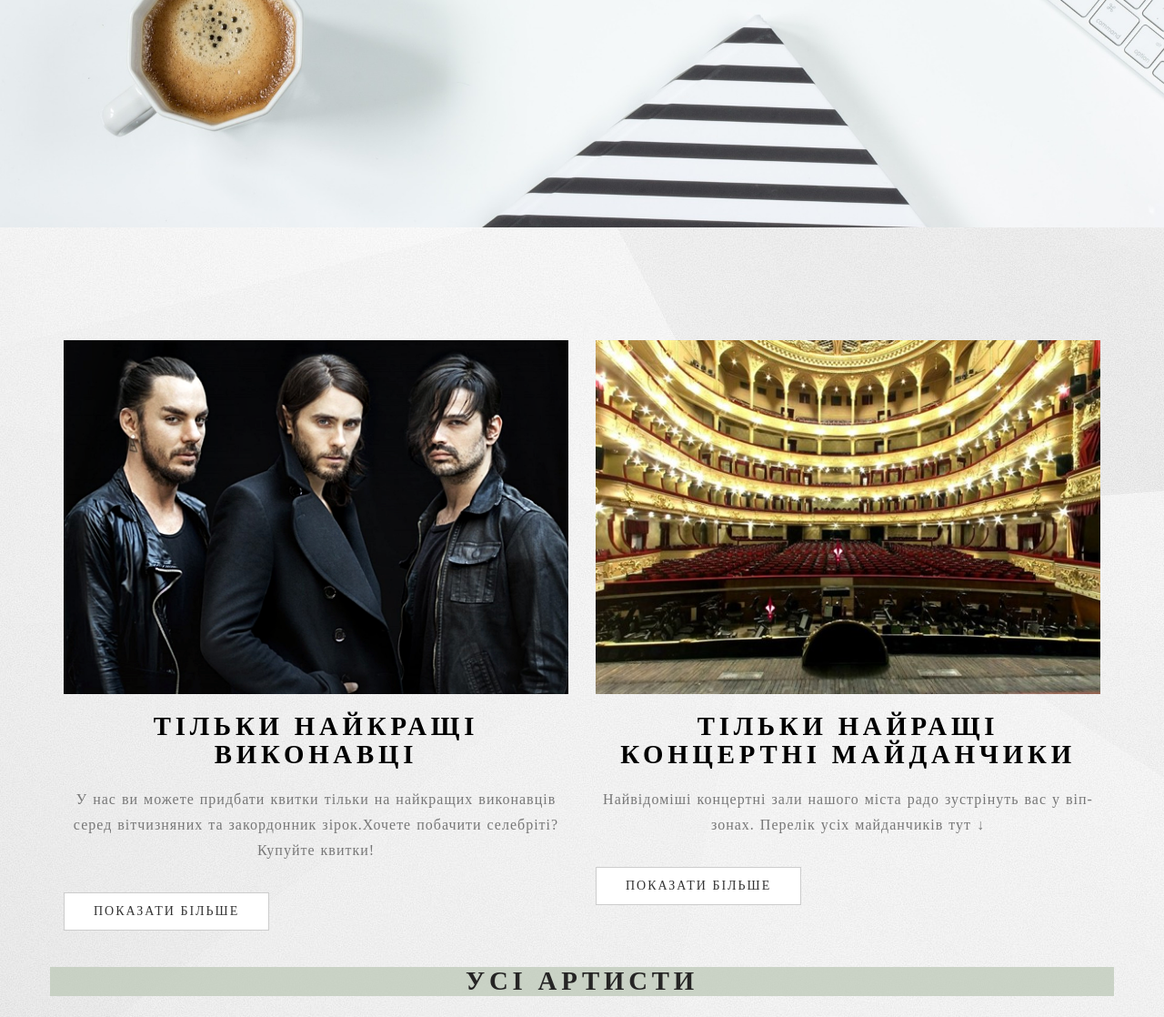
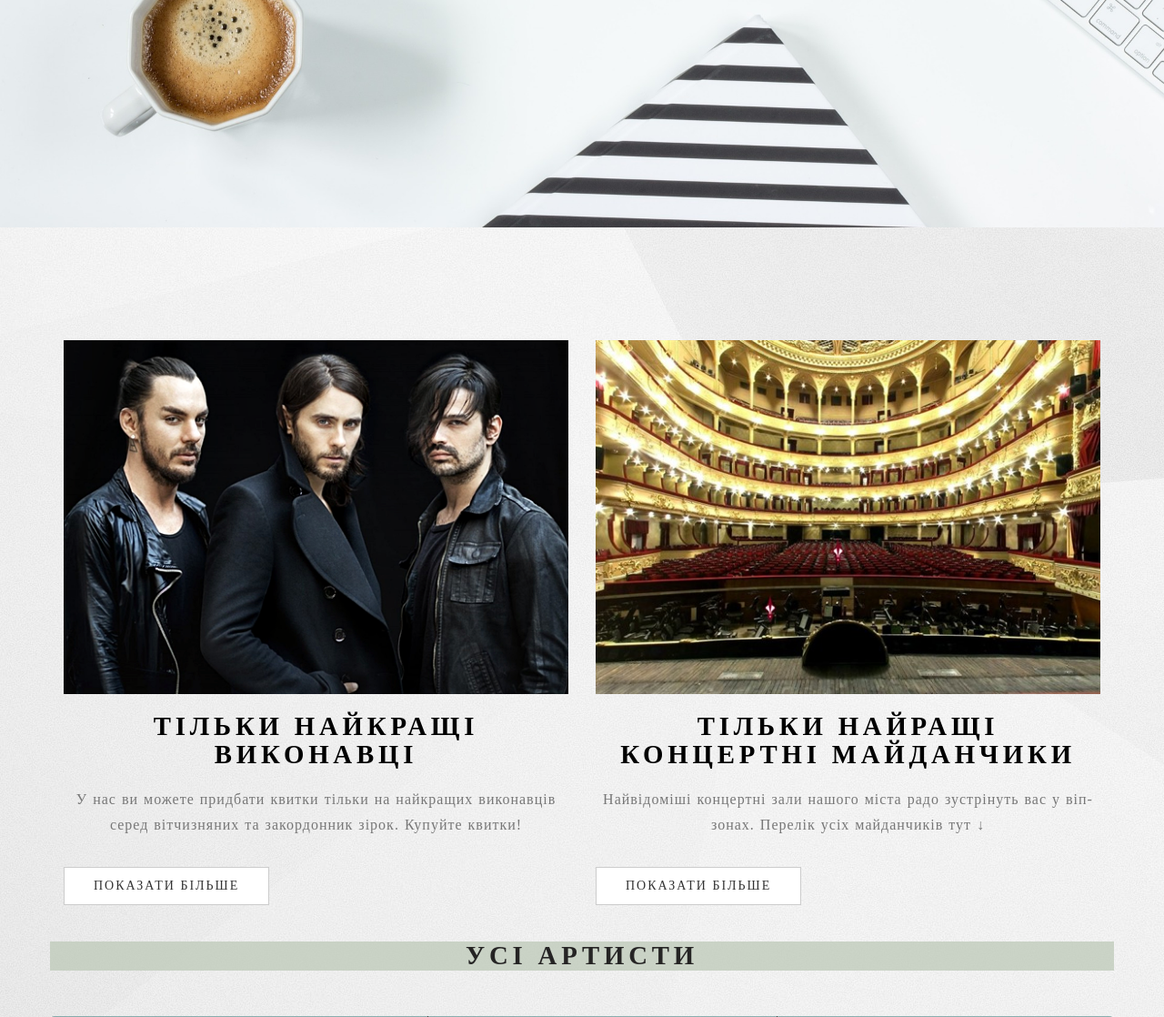
Before and after one commit to Dashagr/ticket_site, a PHP site: page /client/info.php in a window 1280 px wide. Shown: the part 550-1668 px from the top of the page at 91% size. Run offline with PHP 8.4, Linux system fonts and the light colour scheme; data comes from the database, SQL or seed files in the repository; data that the repository does not hold is empty; some libraries are stand-ins or nearby versions; some web fonts are replaced.

Commit message:
Update info.php

```diff
--- a/client/info.php
+++ b/client/info.php
@@ -60,7 +60,7 @@ include 'header.html';
          	  <div class="blog-thumb">
          		   <a href="#ar"><img src="../images/b_art.jpg" class="img-responsive" alt="Blog"></a>
          		   <a href="#ar"><h1>Тільки найкращі виконавці</h1></a>
-         		     <p>У нас ви можете придбати квитки тільки на найкращих виконавців серед вітчизняних та закордонник зірок.Хочете побачити селебріті? Купуйте квитки! </p>
+         		     <p>У нас ви можете придбати квитки тільки на найкращих виконавців серед вітчизняних та закордонник зірок. Купуйте квитки! </p>
          		     <a href="#ar" class="btn btn-default">Показати більше</a>
          	    </div>
 		    </div>
```
